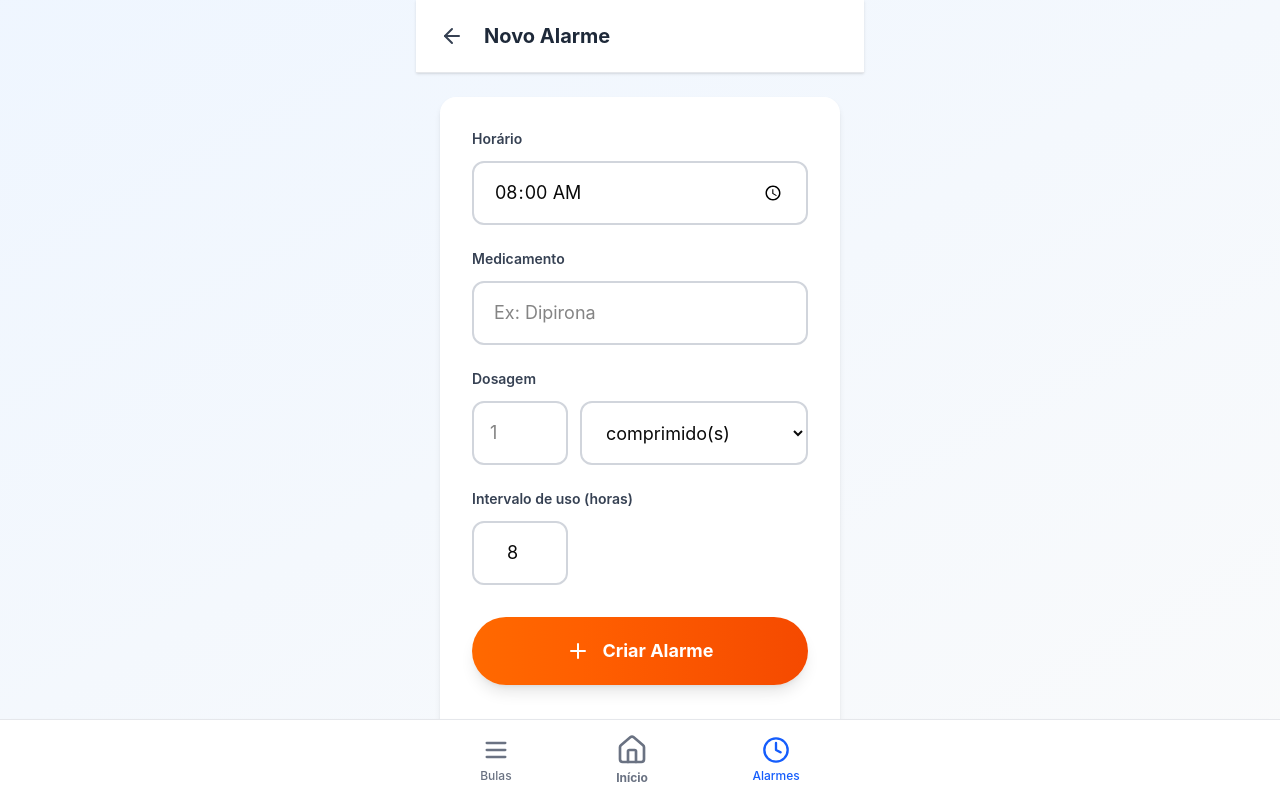
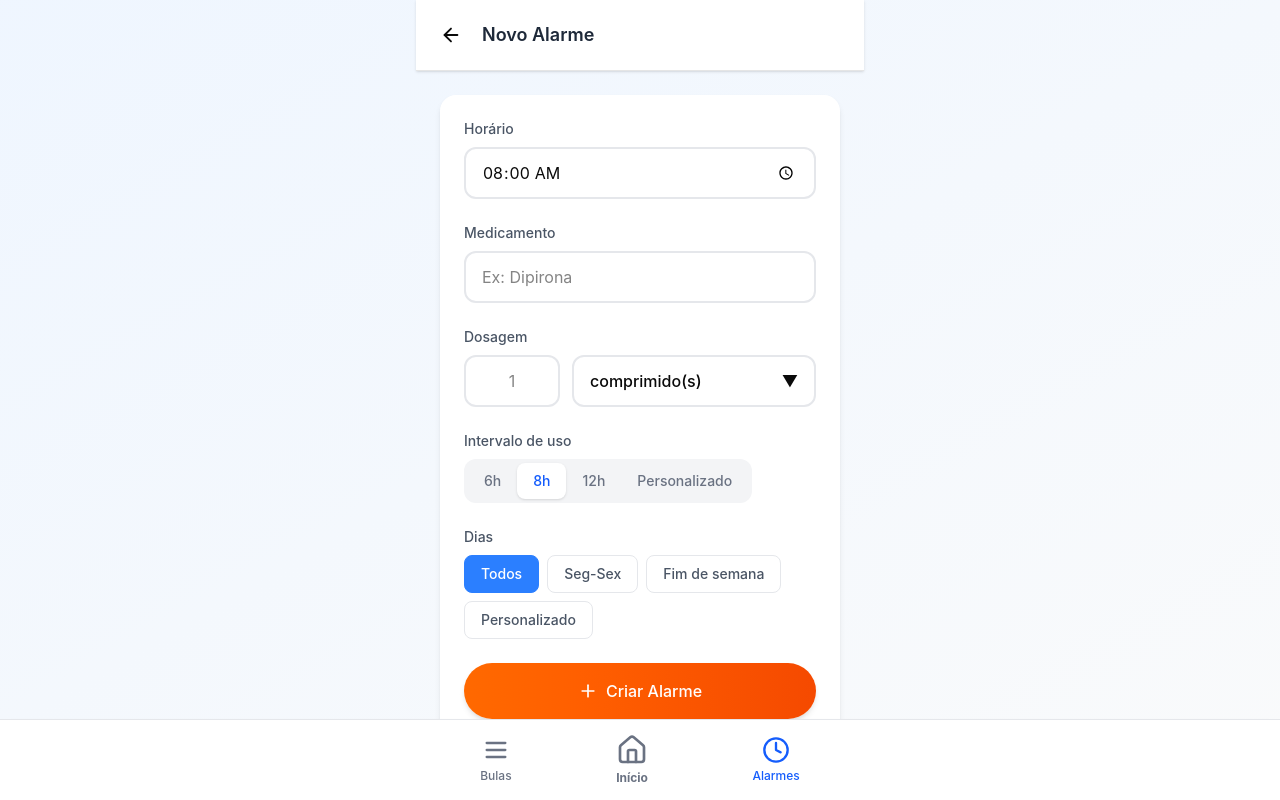
Before and after one commit to ViverBem-Uninassau/ViverBem-, a React (Vite) app: page /alarmes/novo in a window 1280 px wide. Built offline with nearby package versions, Linux system fonts and the light colour scheme.

Commit message:
feat: melhora interface de criação de alarmes com dropdown custom e seleção de dias

```diff
--- a/src/app/pages/NovoAlarme.tsx
+++ b/src/app/pages/NovoAlarme.tsx
@@ -1,34 +1,59 @@
-import { useState } from "react";
+import { useState, useRef, useEffect } from "react";
 import { useNavigate } from "react-router";
-import { ArrowLeft, Clock, Plus } from "lucide-react";
+import { ArrowLeft, Plus } from "lucide-react";
 import { alarmes } from "../services/api";
+
+const diasSemana = ["Dom", "Seg", "Ter", "Qua", "Qui", "Sex", "Sáb"];
+const unidades = ["comprimido(s)", "ml", "mg", "gota(s)", "cápsula(s)"];
 
 export function NovoAlarme() {
   const navigate = useNavigate();
 
   const [hora, setHora] = useState("08:00");
   const [remedio, setRemedio] = useState("");
-  const [frequencia, setFrequencia] = useState("8"); // número de horas
   const [dosagem, setDosagem] = useState("");
   const [unidade, setUnidade] = useState("comprimido(s)");
+
+  const [openDropdown, setOpenDropdown] = useState(false);
+  const dropdownRef = useRef<HTMLDivElement>(null);
+
+  const [frequenciaTipo, setFrequenciaTipo] = useState("8");
+  const [frequenciaCustom, setFrequenciaCustom] = useState("");
+
+  const [tipoDias, setTipoDias] = useState("todos");
+  const [diasSelecionados, setDiasSelecionados] = useState<number[]>([]);
+
   const [salvando, setSalvando] = useState(false);
   const [erro, setErro] = useState<string | null>(null);
 
+  // fechar dropdown ao clicar fora
+  useEffect(() => {
+    function handleClickOutside(e: MouseEvent) {
+      if (dropdownRef.current && !dropdownRef.current.contains(e.target as Node)) {
+        setOpenDropdown(false);
+      }
+    }
+    document.addEventListener("mousedown", handleClickOutside);
+    return () => document.removeEventListener("mousedown", handleClickOutside);
+  }, []);
+
+  const toggleDia = (index: number) => {
+    setDiasSelecionados((prev) =>
+      prev.includes(index)
+        ? prev.filter((d) => d !== index)
+        : [...prev, index]
+    );
+  };
+
   const handleSalvar = async () => {
-    if (!remedio.trim()) {
-      setErro("Por favor, insira o nome do medicamento");
-      return;
-    }
+    const frequencia =
+      frequenciaTipo === "custom"
+        ? frequenciaCustom
+        : frequenciaTipo;
 
-    if (!dosagem.trim()) {
-      setErro("Por favor, insira a dosagem");
-      return;
-    }
-
-    if (!frequencia.trim()) {
-      setErro("Por favor, insira a frequência");
-      return;
-    }
+    if (!remedio.trim()) return setErro("Informe o medicamento");
+    if (!dosagem.trim()) return setErro("Informe a dosagem");
+    if (!frequencia) return setErro("Informe a frequência");
 
     setSalvando(true);
     setErro(null);
@@ -37,15 +62,14 @@ export function NovoAlarme() {
       await alarmes.criar({
         medication: remedio.trim(),
         time: hora,
-        frequency: `${frequencia}h`, // continua no padrão que você gosta
-        dosage_value: dosagem,       // 🔥 agora separado
-        dosage_unit: unidade,        // 🔥 agora separado
+        frequency: `${frequencia}h`,
+        dosage_value: dosagem,
+        dosage_unit: unidade,
+        days: tipoDias === "custom" ? diasSelecionados : tipoDias,
       });
 
       navigate("/alarmes");
-
     } catch (e: any) {
-      console.log("ERRO COMPLETO:", e);
       setErro(e.message || "Erro ao criar alarme");
     } finally {
       setSalvando(false);
@@ -54,112 +78,208 @@ export function NovoAlarme() {
 
   return (
     <div className="size-full bg-gradient-to-br from-blue-50 to-gray-50 flex flex-col">
-      <div className="max-w-md mx-auto h-full flex flex-col w-full">
+      <div className="max-w-md mx-auto w-full h-full flex flex-col">
 
         {/* HEADER */}
-        <div className="bg-white shadow-sm border-b border-gray-200 py-4 px-4 flex items-center gap-3">
+        <div className="bg-white shadow-sm border-b px-4 py-4 flex items-center gap-3">
           <button
             onClick={() => navigate("/alarmes")}
-            className="p-2 hover:bg-gray-100 rounded-lg"
+            className="p-2 rounded-lg hover:bg-gray-100"
           >
-            <ArrowLeft size={24} className="text-gray-700" />
+            <ArrowLeft size={22} />
           </button>
-          <h1 className="text-xl font-bold text-gray-800">
+          <h1 className="text-lg font-semibold text-gray-800">
             Novo Alarme
           </h1>
         </div>
 
         {/* CONTEÚDO */}
         <div className="flex-1 overflow-auto p-6">
-          <div className="bg-white rounded-2xl shadow-md p-8 space-y-6">
+          <div className="bg-white rounded-2xl shadow-md p-6 space-y-6">
 
             {erro && (
-              <div className="p-4 bg-red-50 border border-red-200 rounded-xl text-red-700 text-sm">
+              <div className="bg-red-50 text-red-600 p-3 rounded-lg text-sm">
                 {erro}
               </div>
             )}
 
             {/* HORÁRIO */}
             <div>
-              <label className="block text-sm font-semibold text-gray-700 mb-3">
+              <label className="block text-sm font-medium text-gray-600 mb-2">
                 Horário
               </label>
               <input
                 type="time"
                 value={hora}
                 onChange={(e) => setHora(e.target.value)}
-                className="w-full px-5 py-4 text-lg border-2 border-gray-300 rounded-xl"
+                className="w-full px-4 py-3 border-2 border-gray-200 rounded-xl focus:border-blue-500 outline-none"
               />
             </div>
 
             {/* MEDICAMENTO */}
             <div>
-              <label className="block text-sm font-semibold text-gray-700 mb-3">
+              <label className="block text-sm font-medium text-gray-600 mb-2">
                 Medicamento
               </label>
               <input
                 type="text"
+                placeholder="Ex: Dipirona"
                 value={remedio}
                 onChange={(e) => setRemedio(e.target.value)}
-                placeholder="Ex: Dipirona"
-                className="w-full px-5 py-4 text-lg border-2 border-gray-300 rounded-xl"
+                className="w-full px-4 py-3 border-2 border-gray-200 rounded-xl focus:border-blue-500 outline-none"
               />
             </div>
 
             {/* DOSAGEM */}
             <div>
-              <label className="block text-sm font-semibold text-gray-700 mb-3">
+              <label className="block text-sm font-medium text-gray-600 mb-2">
                 Dosagem
               </label>
+
               <div className="flex gap-3">
+                {/* INPUT CONTROLADO */}
                 <input
-                  type="number"
+                  type="text"
+                  inputMode="numeric"
                   placeholder="1"
                   value={dosagem}
-                  onChange={(e) => setDosagem(e.target.value)}
-                  className="w-24 px-4 py-4 text-lg border-2 border-gray-300 rounded-xl"
+                  onChange={(e) => {
+                    let value = e.target.value.replace(/\D/g, "");
+                    if (value !== "") {
+                      let num = Number(value);
+                      if (num > 100) num = 100;
+                      if (num < 1) num = 1;
+                      value = String(num);
+                    }
+                    setDosagem(value);
+                  }}
+                  className="w-24 px-4 py-3 border-2 border-gray-200 rounded-xl text-center focus:border-blue-500 outline-none"
                 />
-                <select
-                  value={unidade}
-                  onChange={(e) => setUnidade(e.target.value)}
-                  className="flex-1 px-5 py-4 text-lg border-2 border-gray-300 rounded-xl bg-white"
+
+                {/* DROPDOWN CUSTOM */}
+                <div className="relative flex-1" ref={dropdownRef}>
+                  <button
+                    type="button"
+                    onClick={() => setOpenDropdown(!openDropdown)}
+                    className="w-full px-4 py-3 border-2 border-gray-200 rounded-xl bg-white text-left
+                    hover:border-blue-400 hover:shadow-sm transition flex items-center justify-between"
                   >
-                  <option>comprimido(s)</option>
-                  <option>ml</option>
-                  <option>mg</option>
-                  <option>gota(s)</option>
-                  <option>cápsula(s)</option>
-                </select>
+                    <span>{unidade}</span>
+                    <span className={`transition ${openDropdown ? "rotate-180" : ""}`}>
+                      ▼
+                    </span>
+                  </button>
+
+                  {openDropdown && (
+                    <div className="absolute z-10 mt-2 w-full bg-white border border-gray-200 rounded-xl shadow-lg overflow-hidden">
+                      {unidades.map((item) => (
+                        <button
+                          key={item}
+                          onClick={() => {
+                            setUnidade(item);
+                            setOpenDropdown(false);
+                          }}
+                          className={`w-full px-4 py-3 text-left text-sm transition
+                          hover:bg-blue-50 hover:text-blue-600
+                          ${unidade === item ? "bg-blue-100 text-blue-600 font-medium" : "text-gray-600"}`}
+                        >
+                          {item}
+                        </button>
+                      ))}
+                    </div>
+                  )}
+                </div>
               </div>
             </div>
 
-            {/* FREQUÊNCIA */}
+            {/* INTERVALO */}
             <div>
-              <label className="block text-sm font-semibold text-gray-700 mb-3">
-                Intervalo de uso (horas)
+              <label className="block text-sm font-medium text-gray-600 mb-2">
+                Intervalo de uso
               </label>
+
+              <div className="flex bg-gray-100 rounded-xl p-1 w-fit">
+                {["6", "8", "12", "custom"].map((h) => (
+                  <button
+                    key={h}
+                    onClick={() => setFrequenciaTipo(h)}
+                    className={`px-4 py-2 text-sm rounded-lg transition ${
+                      frequenciaTipo === h
+                        ? "bg-white shadow text-blue-600 font-medium"
+                        : "text-gray-500"
+                    }`}
+                  >
+                    {h === "custom" ? "Personalizado" : `${h}h`}
+                  </button>
+                ))}
+              </div>
+
+              {frequenciaTipo === "custom" && (
                 <input
                   type="number"
-                min={1}
-                value={frequencia}
-                onChange={(e) => setFrequencia(e.target.value)}
-                className="w-24 px-4 py-4 text-lg border-2 border-gray-300 rounded-xl text-center"
+                  placeholder="Ex: 10"
+                  value={frequenciaCustom}
+                  onChange={(e) => setFrequenciaCustom(e.target.value)}
+                  className="mt-3 w-28 px-4 py-3 border-2 border-gray-200 rounded-xl focus:border-blue-500 outline-none"
                 />
+              )}
+            </div>
+
+            {/* DIAS */}
+            <div>
+              <label className="block text-sm font-medium text-gray-600 mb-2">
+                Dias
+              </label>
+
+              <div className="flex flex-wrap gap-2">
+                {[
+                  { label: "Todos", value: "todos" },
+                  { label: "Seg-Sex", value: "semana" },
+                  { label: "Fim de semana", value: "fds" },
+                  { label: "Personalizado", value: "custom" },
+                ].map((op) => (
+                  <button
+                    key={op.value}
+                    onClick={() => setTipoDias(op.value)}
+                    className={`px-4 py-2 rounded-lg text-sm border transition ${
+                      tipoDias === op.value
+                        ? "bg-blue-500 text-white border-blue-500"
+                        : "bg-white text-gray-600 border-gray-200"
+                    }`}
+                  >
+                    {op.label}
+                  </button>
+                ))}
+              </div>
+
+              {tipoDias === "custom" && (
+                <div className="flex gap-2 mt-3">
+                  {diasSemana.map((dia, i) => (
+                    <button
+                      key={dia}
+                      onClick={() => toggleDia(i)}
+                      className={`w-10 h-10 rounded-full text-sm border transition ${
+                        diasSelecionados.includes(i)
+                          ? "bg-blue-500 text-white border-blue-500"
+                          : "bg-white text-gray-600 border-gray-200"
+                      }`}
+                    >
+                      {dia}
+                    </button>
+                  ))}
+                </div>
+              )}
             </div>
 
             {/* BOTÃO */}
-            <div className="mt-8 pb-6">
             <button
               onClick={handleSalvar}
               disabled={salvando}
-                className="w-full bg-gradient-to-r from-orange-500 to-orange-600 text-white rounded-full py-5 px-8 shadow-lg hover:scale-[1.02] active:scale-[0.98] transition-all flex items-center justify-center gap-3 disabled:opacity-60"
+              className="w-full bg-gradient-to-r from-orange-500 to-orange-600 text-white rounded-full py-4 flex items-center justify-center gap-2 shadow-md hover:scale-[1.02] active:scale-[0.98] transition"
             >
-                <Plus size={24} />
-                <span className="text-lg font-bold">
+              <Plus size={20} />
               {salvando ? "Salvando..." : "Criar Alarme"}
-                </span>
             </button>
-            </div>
 
           </div>
         </div>
```
Also changed, not shown: src/app/pages/Home.tsx (+69 -53 lines), src/assets/logo.jpg (deleted), src/assets/logo_viver_bem.png (added). Lines whose indentation alone changed are shown as unchanged.
